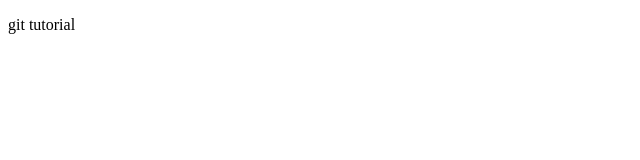
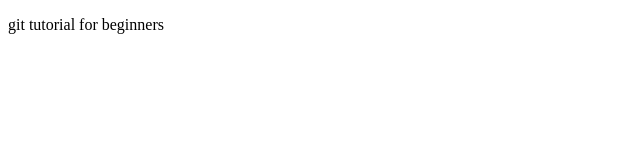
Before and after one commit to Ritik74717/GitLearning, a plain HTML site: page index.html in a window 1280 px wide. Shown: the whole page, without its empty margins (0-640 px from the left). Drawn offline with Linux system fonts and the light colour scheme.

Commit message:
iNDEX commited

```diff
--- a/index.html
+++ b/index.html
@@ -7,6 +7,6 @@
     <title>Document</title>
 </head>
 <body>
-<p>git tutorial</p>
+<p>git tutorial for beginners</p>
 </body>
 </html>
```
